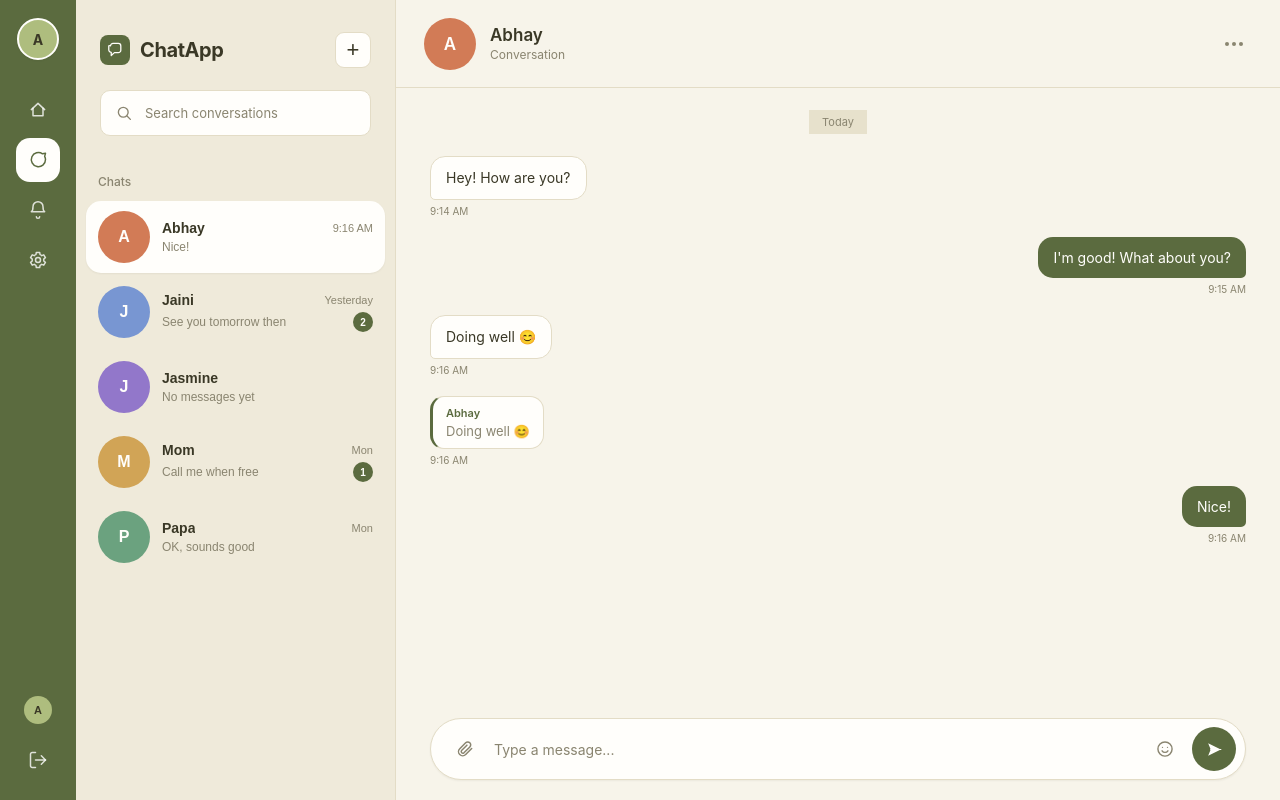
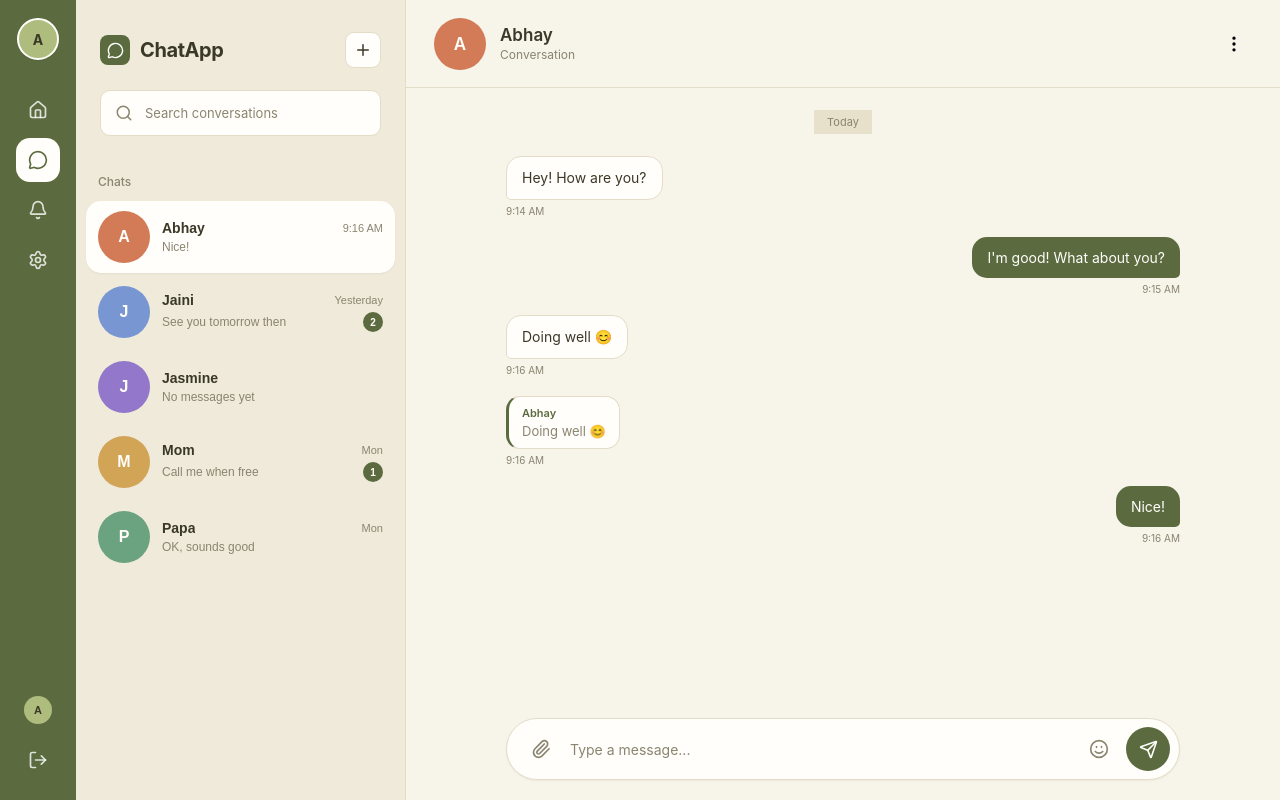
Before and after one commit to ANshika127/chat-application, a React app in the folder frontend/: page / in a window 1280 px wide. Built offline with nearby package versions, Linux system fonts and the light colour scheme; the HTML template or start-up script is replaced by a standard one.

Commit message:
Refine chat UI components and spacing

```diff
--- a/frontend/package.json
+++ b/frontend/package.json
@@ -10,6 +10,7 @@
     "preview": "vite preview"
   },
   "dependencies": {
+    "lucide-react": "^1.47.0",
     "react": "^19.2.8",
     "react-dom": "^19.2.8"
   },
--- a/frontend/src/components/ChatSidebar.jsx
+++ b/frontend/src/components/ChatSidebar.jsx
@@ -1,4 +1,5 @@
 import "./ChatSidebar.css";
+import { MessageCircle, Search , Plus  } from "lucide-react";
 
 const chats = [
   {
@@ -64,14 +65,7 @@ function ChatSidebar() {
 
           <div className="chatapp-brand">
             <div className="chatapp-logo">
-              <svg viewBox="0 0 24 24" fill="none">
-                <path
-                  d="M5 5.5A3.5 3.5 0 0 1 8.5 2H16a3.5 3.5 0 0 1 3.5 3.5v6A3.5 3.5 0 0 1 16 15h-5.5L6 19v-4.5A3.5 3.5 0 0 1 2.5 11V5.5A3.5 3.5 0 0 1 5 5.5Z"
-                  stroke="currentColor"
-                  strokeWidth="1.8"
-                  strokeLinejoin="round"
-                />
-              </svg>
+              <MessageCircle size={20}/>
             </div>
 
             <h1>ChatApp</h1>
@@ -81,28 +75,14 @@ function ChatSidebar() {
             className="new-chat-button"
             aria-label="New chat"
           >
-            +
+            <Plus size={18}/>
           </button>
 
         </div>
 
         {/* Search */}
         <div className="search-box">
-          <svg viewBox="0 0 24 24" fill="none">
-            <circle
-              cx="11"
-              cy="11"
-              r="6.5"
-              stroke="currentColor"
-              strokeWidth="1.8"
-            />
-            <path
-              d="m16 16 4.5 4.5"
-              stroke="currentColor"
-              strokeWidth="1.8"
-              strokeLinecap="round"
-            />
-          </svg>
+          <Search size={18}/>
 
           <input
             type="text"
@@ -123,9 +103,7 @@ function ChatSidebar() {
         {chats.map((chat) => (
           <button
             key={chat.id}
-            className={`chat-list-item ${
-              chat.active ? "active" : ""
-            }`}
+            className={`chat-list-item ${chat.active ? "active" : "" }`}
           >
 
             <div className={`chat-avatar ${chat.avatarColor}`}>
--- a/frontend/src/components/ChatWorkspace.css
+++ b/frontend/src/components/ChatWorkspace.css
@@ -105,7 +105,7 @@
 
   overflow-y: auto;
 
-  padding: 22px 34px 10px;
+  padding: 22px 100px 10px;
 }
 
 .date-divider {
@@ -246,7 +246,7 @@
 .composer-area {
   flex-shrink: 0;
 
-  padding: 18px 34px 20px;
+  padding: 18px 100px 20px;
 }
 
 .message-composer {
--- a/frontend/src/components/ChatWorkspace.jsx
+++ b/frontend/src/components/ChatWorkspace.jsx
@@ -1,4 +1,5 @@
 import "./ChatWorkspace.css";
+import { Paperclip, Smile , Send, MoreVertical } from "lucide-react";
 
 const messages = [
   {
@@ -56,12 +57,8 @@ function ChatWorkspace() {
         </div>
 
         <button
-          className="workspace-menu"
-          aria-label="More options"
-        >
-          <span></span>
-          <span></span>
-          <span></span>
+          className="workspace-menu" aria-label="More options">
+          <MoreVertical size={20}/>
         </button>
 
       </header>
@@ -142,15 +139,7 @@ function ChatWorkspace() {
             className="composer-action"
             aria-label="Attach file"
           >
-            <svg viewBox="0 0 24 24" fill="none">
-              <path
-                d="m20 11.5-7.2 7.2a5 5 0 0 1-7.1-7.1l7.1-7.1a3.5 3.5 0 1 1 5 5L10.7 16.6a2 2 0 0 1-2.8-2.8l6.4-6.4"
-                stroke="currentColor"
-                strokeWidth="1.8"
-                strokeLinecap="round"
-                strokeLinejoin="round"
-              />
-            </svg>
+            <Paperclip size={20}/>
           </button>
 
           <input
@@ -163,51 +152,14 @@ function ChatWorkspace() {
             className="composer-action"
             aria-label="Emoji"
           >
-            <svg viewBox="0 0 24 24" fill="none">
-              <circle
-                cx="12"
-                cy="12"
-                r="8.5"
-                stroke="currentColor"
-                strokeWidth="1.7"
-              />
-              <path
-                d="M8.5 14.2a4.2 4.2 0 0 0 7 0"
-                stroke="currentColor"
-                strokeWidth="1.7"
-                strokeLinecap="round"
-              />
-              <circle
-                cx="9"
-                cy="10"
-                r="0.8"
-                fill="currentColor"
-              />
-              <circle
-                cx="15"
-                cy="10"
-                r="0.8"
-                fill="currentColor"
-              />
-            </svg>
+            <Smile size={20}/>
           </button>
 
           <button
             className="send-button"
             aria-label="Send message"
           >
-            <svg viewBox="0 0 24 24" fill="none">
-              <path
-                d="m4 4 16 8-16 8 3.2-8L4 4Z"
-                fill="currentColor"
-              />
-              <path
-                d="M7.2 12H20"
-                stroke="var(--white)"
-                strokeWidth="1.5"
-                strokeLinecap="round"
-              />
-            </svg>
+            <Send size={19}/>
           </button>
 
         </div>
--- a/frontend/src/components/NavigationRail.jsx
+++ b/frontend/src/components/NavigationRail.jsx
@@ -1,4 +1,5 @@
 import "./NavigationRail.css";
+import { Home , MessageCircle, Bell, Settings , LogOut } from "lucide-react";
 
 function NavigationRail() {
   return (
@@ -11,71 +12,22 @@ function NavigationRail() {
       {/* Main Navigation */}
       <nav className="rail-navigation">
         <button className="rail-icon" aria-label="Home">
-          <svg viewBox="0 0 24 24" fill="none">
-            <path
-              d="M4 11.5 12 4l8 7.5"
-              stroke="currentColor"
-              strokeWidth="1.8"
-              strokeLinecap="round"
-              strokeLinejoin="round"
-            />
-            <path
-              d="M6 10v9h12v-9"
-              stroke="currentColor"
-              strokeWidth="1.8"
-              strokeLinecap="round"
-              strokeLinejoin="round"
-            />
-          </svg>
+          <Home size={22}/>
         </button>
 
         <button
           className="rail-icon active"
           aria-label="Chats"
         >
-          <svg viewBox="0 0 24 24" fill="none">
-            <path
-              d="M21 11.5a8.5 8.5 0 1 1-3.6-6.9L21 4l-1 3.6a8.4 8.4 0 0 1 1 3.9Z"
-              stroke="currentColor"
-              strokeWidth="1.8"
-              strokeLinejoin="round"
-            />
-          </svg>
+          <MessageCircle size={22}/>
         </button>
 
         <button className="rail-icon" aria-label="Notifications">
-          <svg viewBox="0 0 24 24" fill="none">
-            <path
-              d="M6 8a6 6 0 1 1 12 0c0 5 2 6 2 6H4s2-1 2-6Z"
-              stroke="currentColor"
-              strokeWidth="1.8"
-              strokeLinejoin="round"
-            />
-            <path
-              d="M10 20a2 2 0 0 0 4 0"
-              stroke="currentColor"
-              strokeWidth="1.8"
-              strokeLinecap="round"
-            />
-          </svg>
+          <Bell size={22}/>
         </button>
 
         <button className="rail-icon" aria-label="Settings">
-          <svg viewBox="0 0 24 24" fill="none">
-            <circle
-              cx="12"
-              cy="12"
-              r="3"
-              stroke="currentColor"
-              strokeWidth="1.8"
-            />
-            <path
-              d="M19 12a7 7 0 0 0-.1-1.2l2-1.6-2-3.4-2.4 1a7 7 0 0 0-2-1.2L14 3h-4l-.5 2.6a7 7 0 0 0-2 1.2l-2.4-1-2 3.4 2 1.6A7 7 0 0 0 5 12c0 .4 0 .8.1 1.2l-2 1.6 2 3.4 2.4-1c.6.5 1.3.9 2 1.2L10 21h4l.5-2.6c.7-.3 1.4-.7 2-1.2l2.4 1 2-3.4-2-1.6c.1-.4.1-.8.1-1.2Z"
-              stroke="currentColor"
-              strokeWidth="1.8"
-              strokeLinejoin="round"
-            />
-          </svg>
+          <Settings size={22}/>
         </button>
       </nav>
 
@@ -86,27 +38,7 @@ function NavigationRail() {
         </button>
 
         <button className="rail-icon" aria-label="Log out">
-          <svg viewBox="0 0 24 24" fill="none">
-            <path
-              d="M9 21H5a2 2 0 0 1-2-2V5a2 2 0 0 1 2-2h4"
-              stroke="currentColor"
-              strokeWidth="1.8"
-              strokeLinecap="round"
-            />
-            <path
-              d="m16 17 5-5-5-5"
-              stroke="currentColor"
-              strokeWidth="1.8"
-              strokeLinecap="round"
-              strokeLinejoin="round"
-            />
-            <path
-              d="M21 12H9"
-              stroke="currentColor"
-              strokeWidth="1.8"
-              strokeLinecap="round"
-            />
-          </svg>
+          <LogOut size={22}/>
         </button>
       </div>
     </aside>
--- a/frontend/src/styles/variables.css
+++ b/frontend/src/styles/variables.css
@@ -53,7 +53,7 @@
      ========================= */
 
   --rail-width: 76px;
-  --sidebar-width: 320px;
+  --sidebar-width: 330px;
 
   /* =========================
      Typography
```
Also changed, not shown: 1 other file (tests, documents, lock files or other folders).
